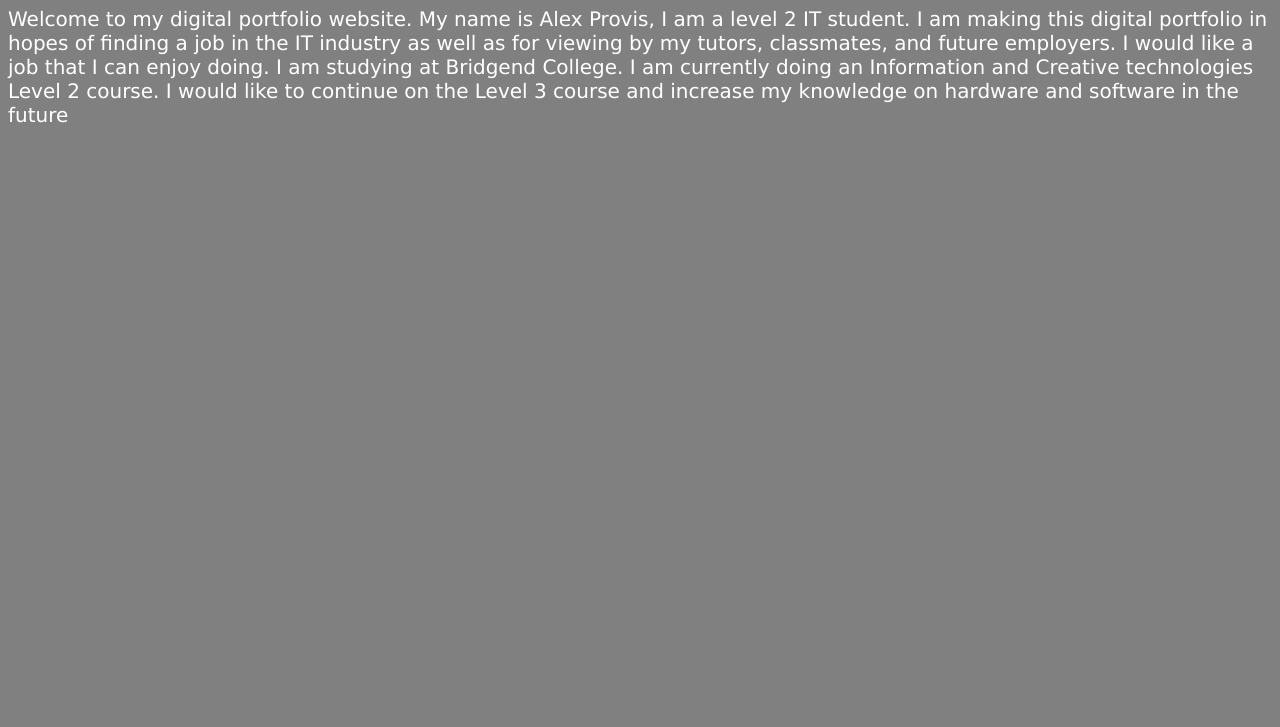
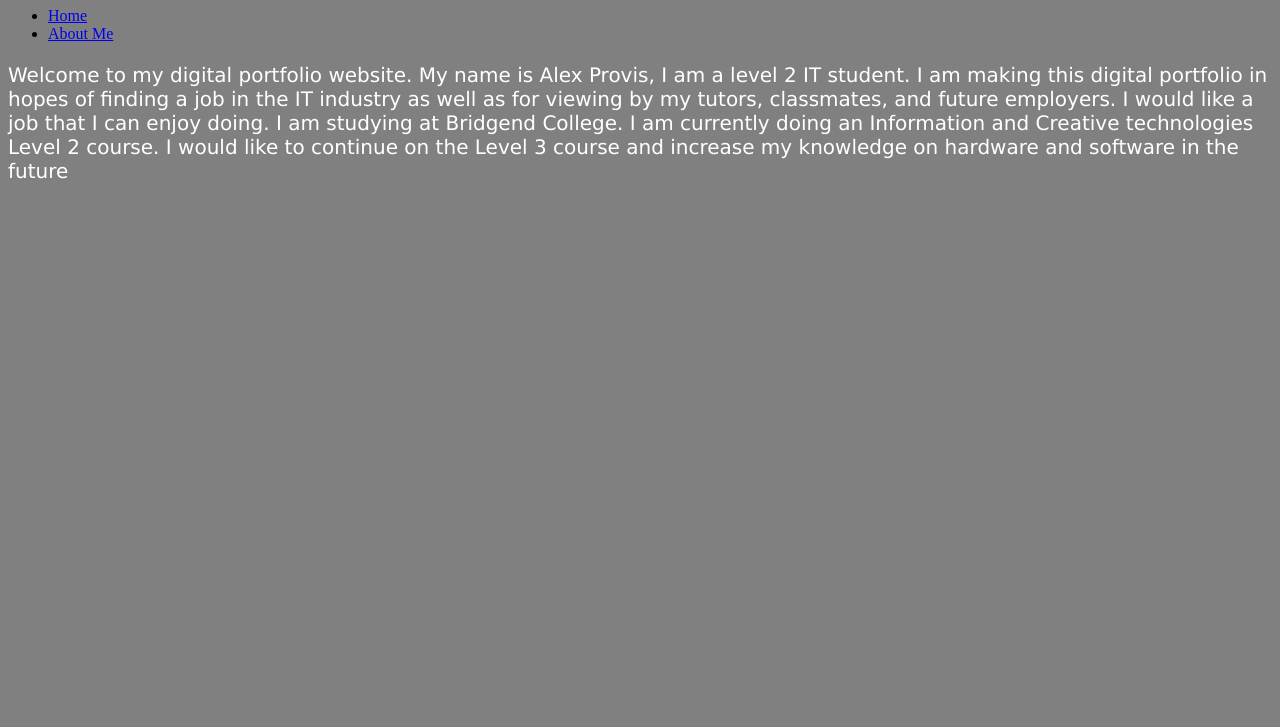
Before and after one commit to Alex-P666/Digital-Portfolio, a plain HTML site: page index.html in a window 1280 px wide. Shown: the part 73-800 px from the top of the page. Drawn offline with Linux system fonts and the light colour scheme.

Commit message:
Update index.html

```diff
--- a/index.html
+++ b/index.html
@@ -22,6 +22,13 @@ p {
 <body>
 
 <h1>Digital Portfolio</h1>
+  <nav>
+  <ul>
+    <li><a href="#">Home</a></li>
+    <li><a href="#">About Me</a></li>
+
+  </ul>
+</nav>
 <p>Welcome to my digital portfolio website. My name is Alex Provis, I am a level 2 IT student. I am making this digital portfolio in hopes of finding a job in the IT industry as well as for viewing by my tutors, classmates, and future employers.
 I would like a job that I can enjoy doing. I am studying at Bridgend College. I am currently doing an Information and Creative technologies Level 2 course. I would like to continue on the Level 3 course and increase my knowledge on hardware and software in the future</p>
 
```
